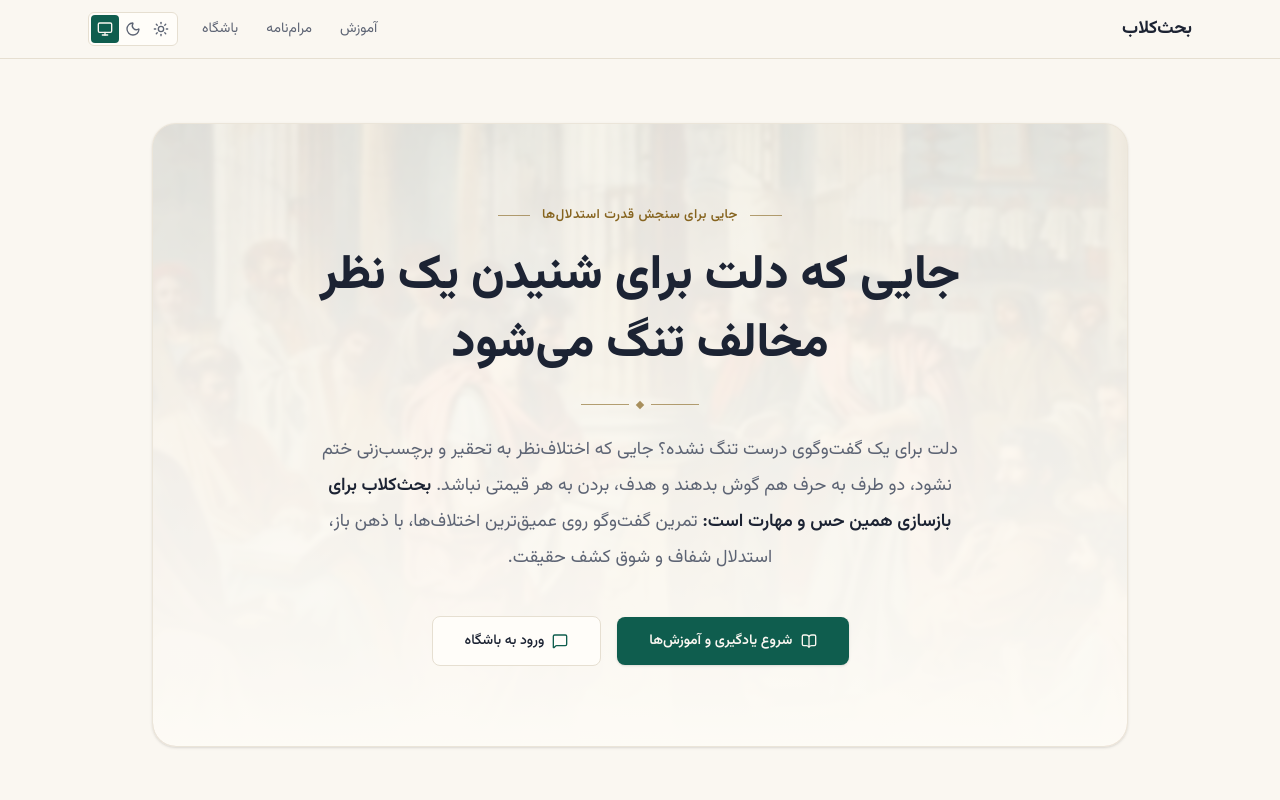
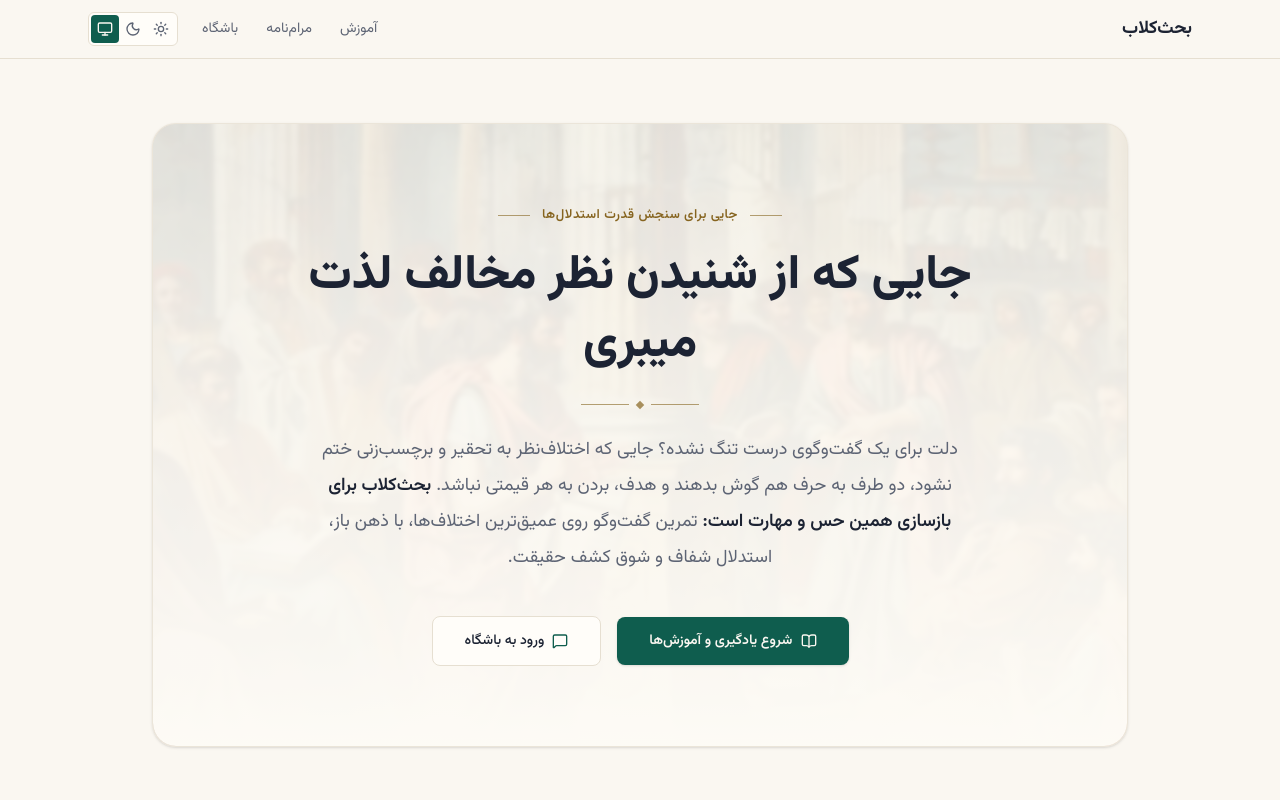
Before and after one commit to Mhmdrza/bahsclub, a Next.js app: page / in a window 1280 px wide. Shown: the top 800 px of the page. Built offline with nearby package versions, Linux system fonts and the light colour scheme.

Commit message:
feat(hero): even better heading

```diff
--- a/src/app/page.tsx
+++ b/src/app/page.tsx
@@ -34,7 +34,7 @@ export default function HomePage() {
 
         <p className="eyebrow eyebrow-centered mb-4">{config.tagline}</p>
         <h1 className="mx-auto mb-6 max-w-3xl text-4xl font-extrabold leading-[1.4] sm:text-5xl sm:leading-[1.4]">
-          جایی که دلت برای شنیدن یک نظر مخالف تنگ می‌شود
+          جایی که از شنیدن نظر مخالف لذت میبری
         </h1>
         <div
           aria-hidden
```
